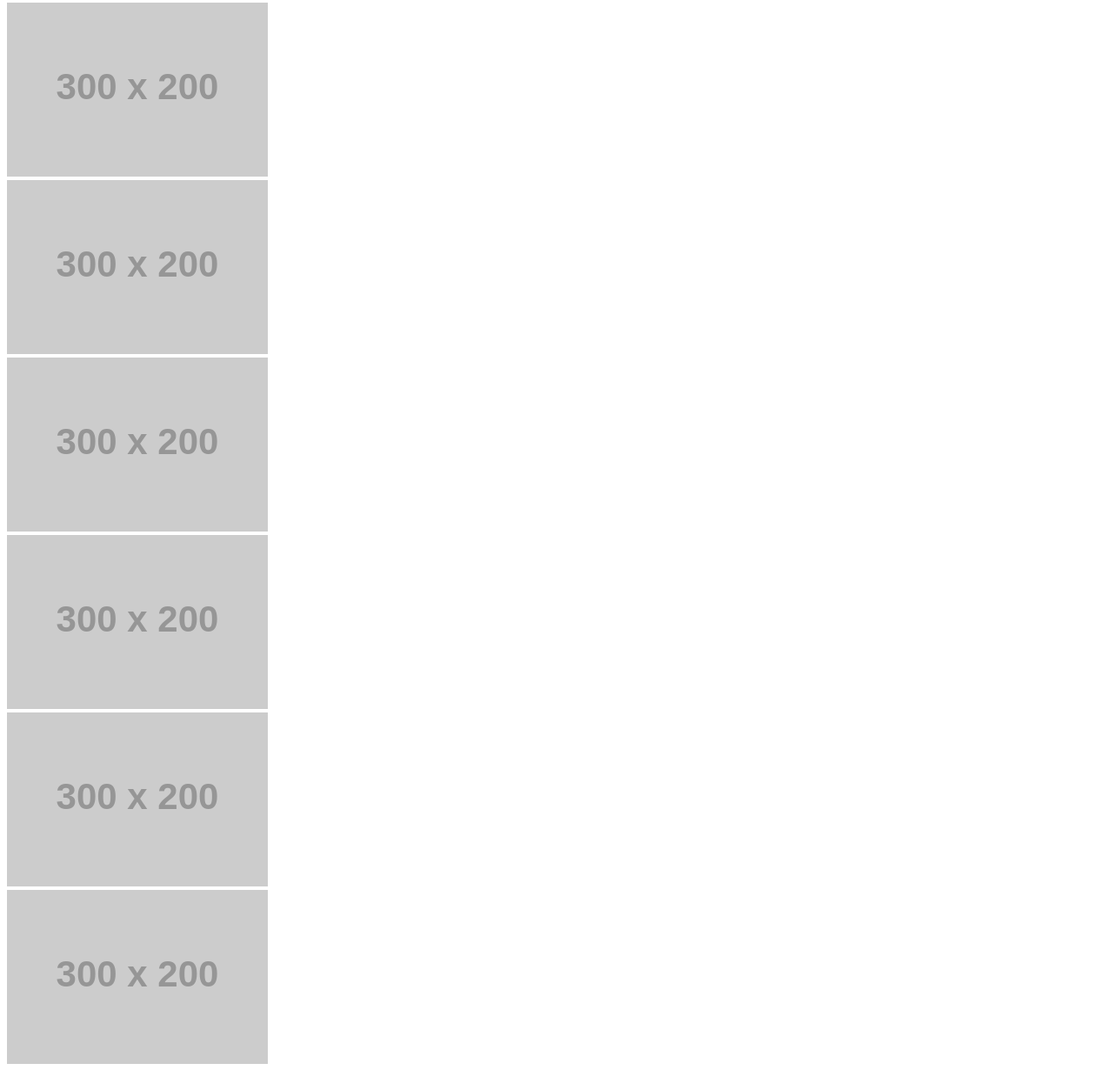
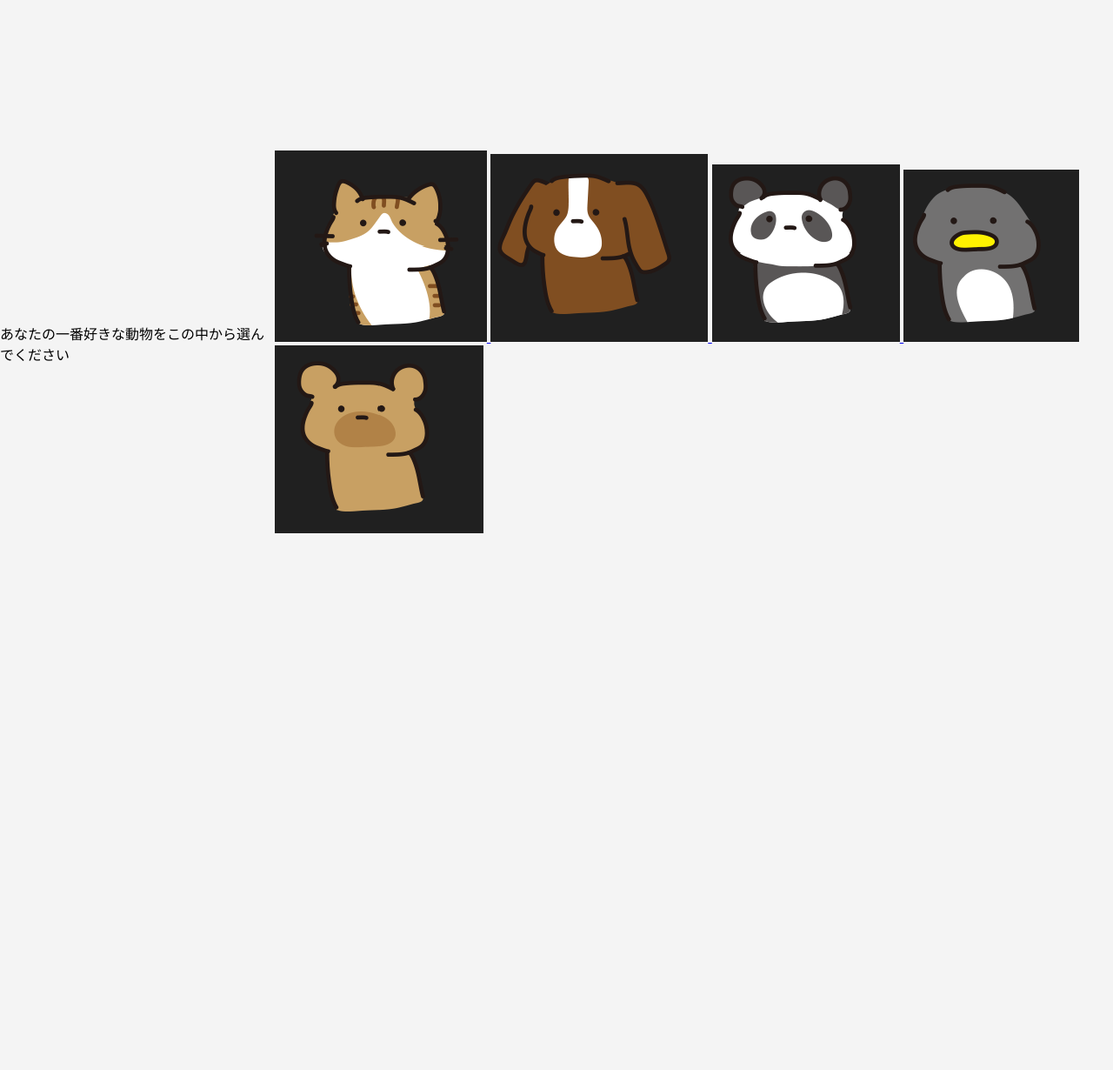
Before and after one commit to H-121122/ke-to.io, a plain HTML site: page index.html in a window 1280 px wide. Shown: the part 5-1235 px from the top of the page at 87% size. After the commit the page ends 800 px from the top, so only its background shows below. Drawn offline with Linux system fonts and the light colour scheme; placeholder pictures from the web are drawn by us; files whose address does not match are found by name.

Commit message:
Update index.html

```diff
--- a/index.html
+++ b/index.html
@@ -1,43 +1,36 @@
 <!DOCTYPE html>
-<html lang="en">
+<html lang="ja">
 <head>
     <meta charset="UTF-8">
     <meta name="viewport" content="width=device-width, initial-scale=1.0">
-    <title>Image Link Grid</title>
-    <link rel="stylesheet" href="styles.css">
+    <title>動物</title>
+    <!-- CSSファイルをリンク -->
+    <link rel="stylesheet" href="style.css">
 </head>
 <body>
-    <div class="image-grid">
-        <div class="image-item">
-            <a href="https://example.com/link1" target="_blank">
-                <img src="https://via.placeholder.com/300x200" alt="Image 1">
-            </a>
-        </div>
-        <div class="image-item">
-            <a href="https://example.com/link2" target="_blank">
-                <img src="https://via.placeholder.com/300x200" alt="Image 2">
-            </a>
-        </div>
-        <div class="image-item">
-            <a href="https://example.com/link3" target="_blank">
-                <img src="https://via.placeholder.com/300x200" alt="Image 3">
-            </a>
-        </div>
-        <div class="image-item">
-            <a href="https://example.com/link4" target="_blank">
-                <img src="https://via.placeholder.com/300x200" alt="Image 4">
-            </a>
-        </div>
-        <div class="image-item">
-            <a href="https://example.com/link5" target="_blank">
-                <img src="https://via.placeholder.com/300x200" alt="Image 5">
-            </a>
-        </div>
-        <div class="image-item">
-            <a href="https://example.com/link6" target="_blank">
-                <img src="https://via.placeholder.com/300x200" alt="Image 6">
-            </a>
-        </div>
+
+    <p>あなたの一番好きな動物をこの中から選んでください</p>
+    <div class="gallery">
+        <!-- 画像1 -->
+        <a href="https://forms.gle/e7qxBeFEodMeWZNV7" target="_blank">
+            <img src="c:\Users\p-user\Desktop\kennkyu\スクリーンショット 2024-12-08 153745.png" alt="猫">
+        </a>
+        <!-- 画像2 -->
+        <a href="https://forms.gle/kUC86x5z47wRDnx8A" target="_blank">
+            <img src="c:\Users\p-user\Desktop\kennkyu\スクリーンショット 2024-12-08 153910.png" alt="犬">
+        </a>
+        <!-- 画像3 -->
+        <a href="https://forms.gle/ai69qGRpr1G5iNdMA" target="_blank">
+            <img src="c:\Users\p-user\Desktop\kennkyu\スクリーンショット 2024-12-08 153924.png" alt="パンダ">
+        </a>
+        <!-- 画像4 -->
+        <a href="https://forms.gle/c5vpGXmHC9VzNRDK7" target="_blank">
+            <img src="c:\Users\p-user\Desktop\kennkyu\スクリーンショット 2024-12-08 153948.png" alt="ペンギン">
+        </a>
+        <!-- 画像5 -->
+        <a href="https://forms.gle/uo7kW1BjXyjs62zH9" target="_blank">
+            <img src="c:\Users\p-user\Desktop\kennkyu\スクリーンショット 2024-12-08 154009.png" alt="熊">
+        </a>
     </div>
 </body>
 </html>
```
